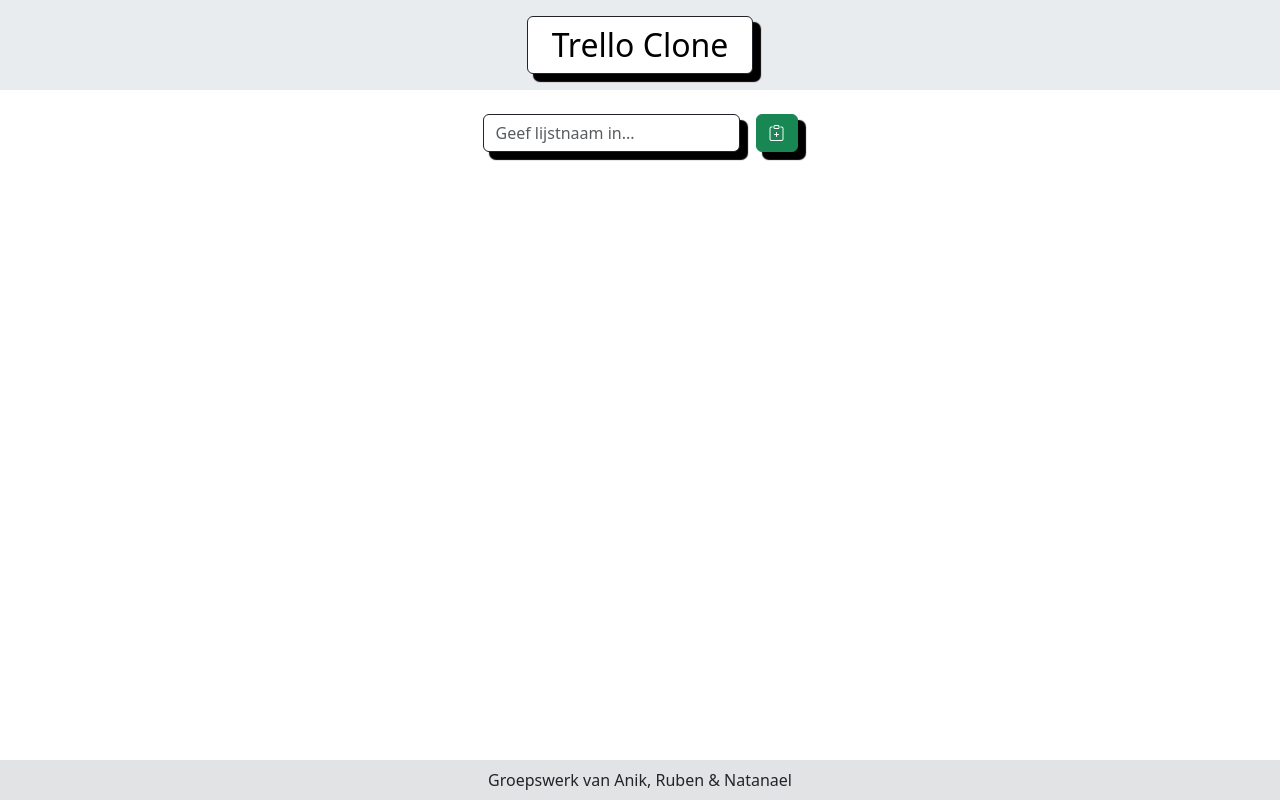
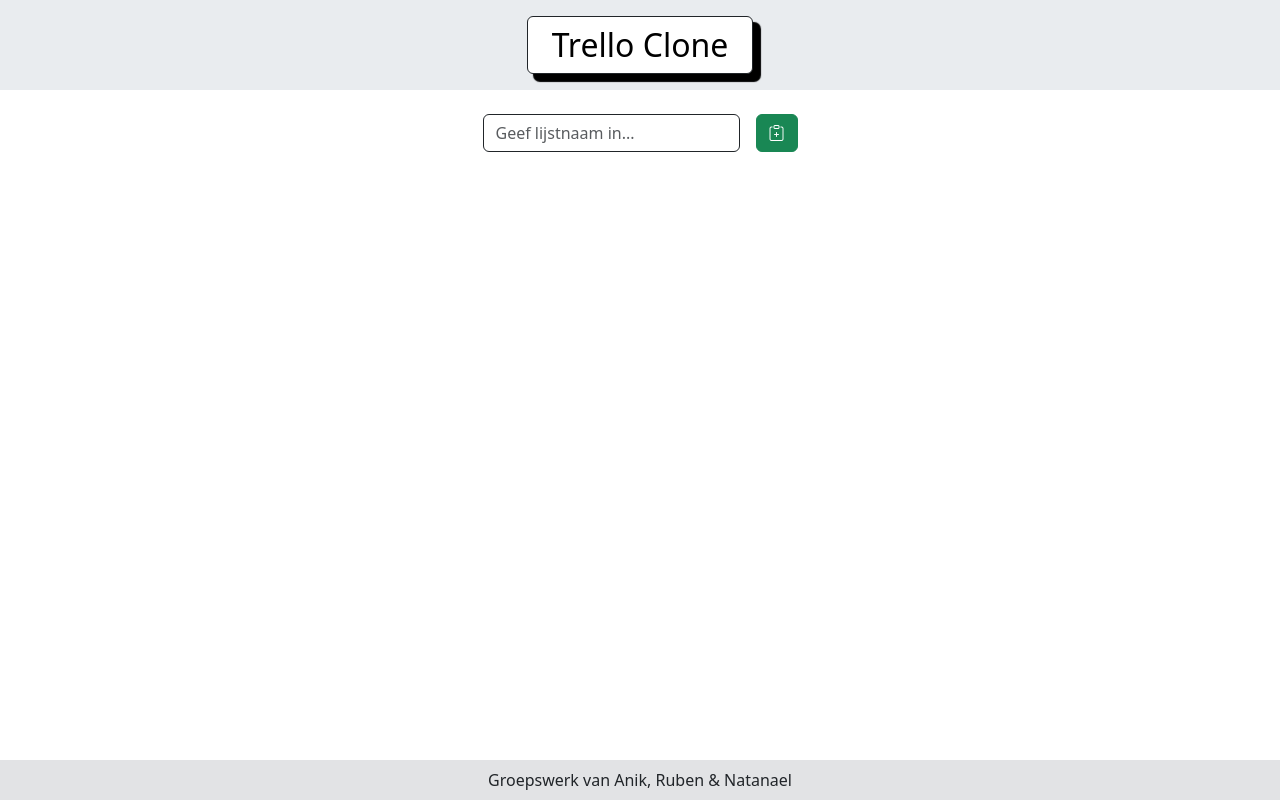
Before and after one commit to natiapreutesei/trellogroepswerk, a Vue app: page / in a window 1280 px wide. Built offline with nearby package versions, Linux system fonts and the light colour scheme.

Commit message:
design adjustments

```diff
--- a/src/components/ToDoApp.vue
+++ b/src/components/ToDoApp.vue
@@ -40,19 +40,19 @@
 
         <div class="to-do-app">
 
-          <div class="d-flex justify-content-center my-4">
+          <div class="d-flex justify-content-center mt-4">
             <form class="d-flex align-items-center" @submit.prevent="createNewList">
 
 
               <input
                   type="text"
-                  class="form fs-6 me-3 drop-shadow border-1 border-dark form-control text-wrap"
+                  class="form fs-6 me-3 border-1 border-dark form-control text-wrap"
                   placeholder="Geef lijstnaam in..."
                   v-model="listName"
                   :maxlength="30"
 
               />
-              <button type="submit" class="btn btn-success bi-clipboard-plus drop-shadow"></button>
+              <button type="submit" class="btn btn-success bi-clipboard-plus"></button>
             </form>
           </div>
 
```
